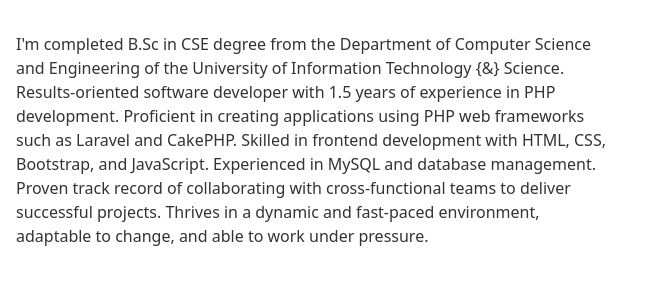
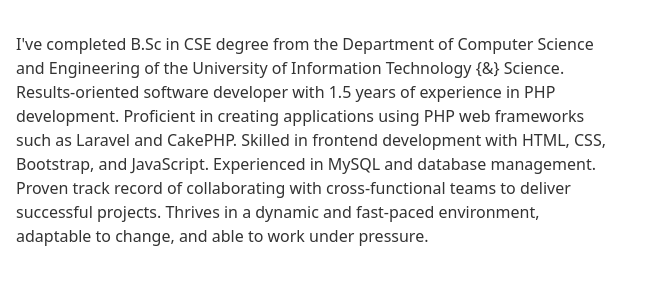
Before and after one commit to NASIR24K/nasir, a plain HTML site: page index.html in a window 1280 px wide. Shown: the part 389-687 px from the top of the page, 0-647 px from the left. Drawn offline with nearby package versions, Linux system fonts and the light colour scheme.

Commit message:
Update index.html

```diff
--- a/index.html
+++ b/index.html
@@ -67,7 +67,7 @@
             </div>
             <div class="p-3 mb-4">
               <p>
-                I'm completed B.Sc in CSE degree from the Department of Computer Science and Engineering of the University of Information Technology {&} Science. Results-oriented software developer with 1.5 years of experience in PHP development. Proficient in creating applications using PHP web frameworks such as Laravel and CakePHP. Skilled in frontend development with HTML, CSS, Bootstrap, and JavaScript. Experienced in MySQL and database management. Proven track record of collaborating with cross-functional teams to deliver successful projects. Thrives in a dynamic and fast-paced environment, adaptable to change, and able to work under pressure.
+                I've completed B.Sc in CSE degree from the Department of Computer Science and Engineering of the University of Information Technology {&} Science. Results-oriented software developer with 1.5 years of experience in PHP development. Proficient in creating applications using PHP web frameworks such as Laravel and CakePHP. Skilled in frontend development with HTML, CSS, Bootstrap, and JavaScript. Experienced in MySQL and database management. Proven track record of collaborating with cross-functional teams to deliver successful projects. Thrives in a dynamic and fast-paced environment, adaptable to change, and able to work under pressure.
               </p>
             </div>
           </div>
```
